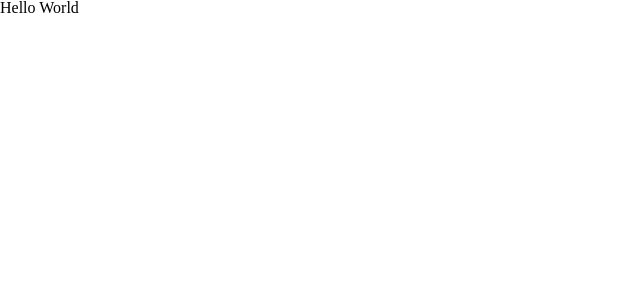
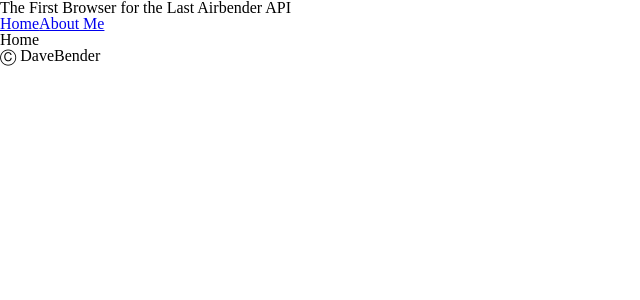
Before and after one commit to 401-advanced-javascript-davetrost/last-airbender, a React app: page / in a window 1280 px wide. Shown: the top 300 px of the page, without its empty margins (0-640 px from the left). Built offline with nearby package versions, Linux system fonts and the light colour scheme.

Commit message:
basic components

```diff
--- a/src/components/App.js
+++ b/src/components/App.js
@@ -1,5 +1,19 @@
 import React from 'react';
+import { BrowserRouter as Router, Route, Switch } from 'react-router-dom';
+import { Header } from './Header';
+import { Footer } from './Footer';
+import { NotFound } from './NotFound';
+import { Home } from './Home';
 
 export default function App() {
-  return <h1>Hello World</h1>;
+  return (
+    <Router>
+      <Header />
+      <Switch>
+        <Route exact path="/" component={Home} />
+        <Route path="/" component={NotFound} />
+      </Switch>
+      <Footer />
+    </Router>
+  );
 }
--- /dev/null
+++ b/src/components/Footer.js
@@ -0,0 +1,5 @@
+import React from 'react';
+
+export const Footer = () => (
+  <p>Ⓒ DaveBender</p>
+);
--- /dev/null
+++ b/src/components/Header.js
@@ -0,0 +1,12 @@
+import React from 'react';
+import { Link } from 'react-router-dom';
+
+export const Header = () => (
+  <div>
+    <h1>The First Browser for the Last Airbender API</h1>
+    <nav>
+      <Link to="/">Home</Link>
+      <a href="https://www.linkedin.com/in/dave-trost/">About Me</a>
+    </nav>
+  </div>
+);
--- /dev/null
+++ b/src/components/Home.js
@@ -0,0 +1,5 @@
+import React from 'react';
+
+export const Home = () => (
+  <h1>Home</h1>
+);
--- /dev/null
+++ b/src/components/NotFound.js
@@ -0,0 +1,5 @@
+import React from 'react';
+
+export const NotFound = () => (
+  <h2>404: that resource cannot be located</h2>
+);
```
